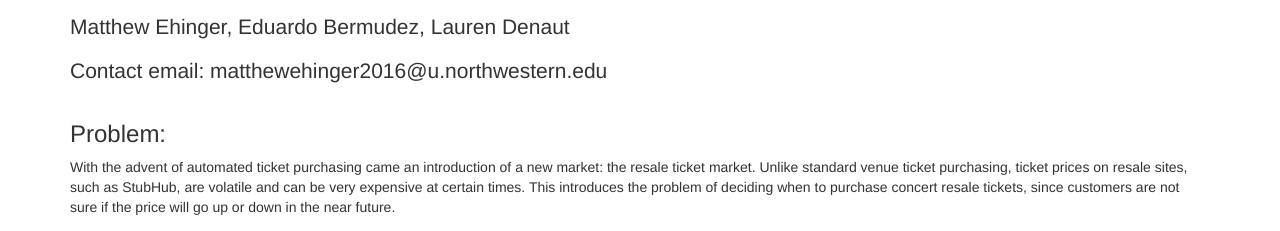
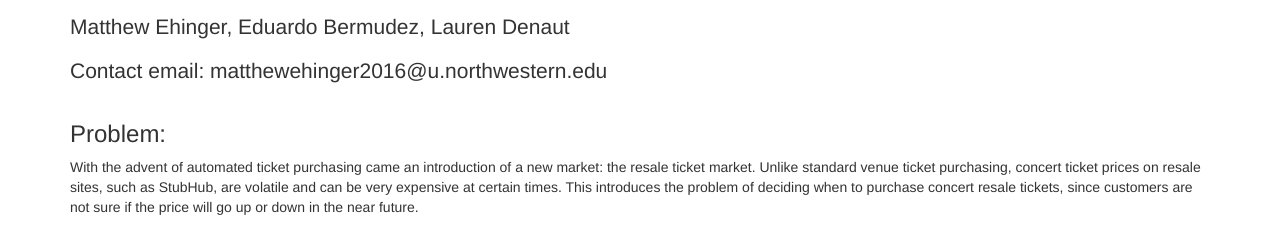
Before and after one commit to lnd5994/CheapTixSite, a plain HTML site: page index.html in a window 1280 px wide. Shown: the part 721-952 px from the top of the page. Drawn offline with Linux system fonts and the light colour scheme.

Commit message:
change report

```diff
--- a/index.html
+++ b/index.html
@@ -43,7 +43,7 @@
                     <p class="lead section-lead">Matthew Ehinger, Eduardo Bermudez, Lauren Denaut</p>
                     <p class="lead section-lead">Contact email: matthewehinger2016@u.northwestern.edu</p>
                     <h3 class="topic-title">Problem:</h3>
-                    <p>With the advent of automated ticket purchasing came an introduction of a new market: the resale ticket market. Unlike standard venue ticket purchasing, ticket prices on resale sites, such as StubHub, are volatile and can be very expensive at certain times. This introduces the problem of deciding when to purchase concert resale tickets, since customers are not sure if the price will go up or down in the near future.</p>
+                    <p>With the advent of automated ticket purchasing came an introduction of a new market: the resale ticket market. Unlike standard venue ticket purchasing, concert ticket prices on resale sites, such as StubHub, are volatile and can be very expensive at certain times. This introduces the problem of deciding when to purchase concert resale tickets, since customers are not sure if the price will go up or down in the near future.</p>
                     <h3 class="topic-title">Solution:</h3>
                     <p>Our project predicts whether the price of a concert ticket will go up or down over the next two days based on previous concerts’ data, helping the buyer decide if they should buy the ticket now or wait and buy it later. We tracked a collection of general admission concerts in different cities, and recorded information about them, such as the ticket price, the city the concert is happening in, days till performance and twitter followers of the artist. We expected that the price of a concert ticket would fluctuate similarly for concerts with similar attributes, meaning that our data would naturally be clustered into concerts with the same classification label (‘Buy’ or ‘Wait). So we therefore chose to implement Nearest Neighbor as our primary learning technique and we used 10 fold cross validation for our evaluation.</p>
                     <h3 class="topic-title">Results:</h3>
```
Also changed, not shown: 1 other file.
